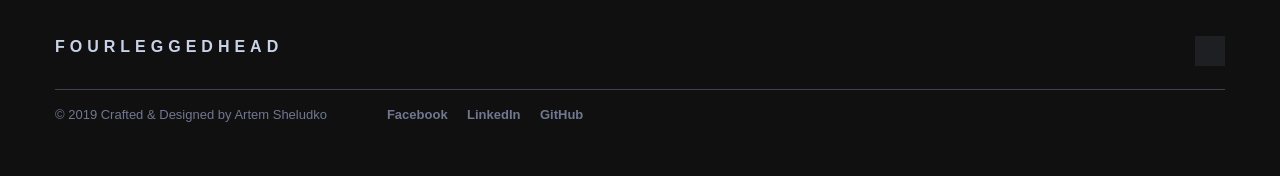
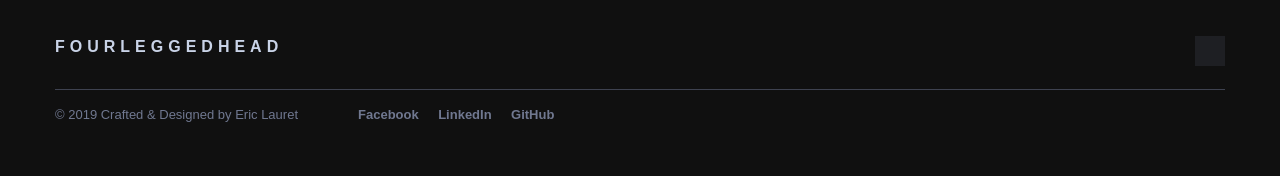
Before and after one commit to FourLeggedHead/fourleggedhead.github.io, a Jekyll site: the page built from index.html, in a window 1280 px wide. Shown: the part 778-954 px from the top of the page. Built offline with Jekyll 4.4.1, drawn with Linux system fonts in a browser that asks for light colours; comment, search, counter and statistics services are not loaded.

Commit message:
Fixed the footer to include my name in credits

```diff
--- a/_includes/footer.html
+++ b/_includes/footer.html
@@ -10,7 +10,7 @@
         </div>
         <div class="footer-bottom">
           <div class="copyright">
-            <p>&copy; {{site.time | date: '%Y'}} Crafted & Designed by <a href="https://github.com/artemsheludko">Artem Sheludko</a></p>
+            <p>&copy; {{site.time | date: '%Y'}} Crafted & Designed by <a href="https://github.com/{{site.github_username}}">{{site.author-name}}</a></p>
           </div>
           <div class="footer-social">
             <ul class="list-reset">
```
